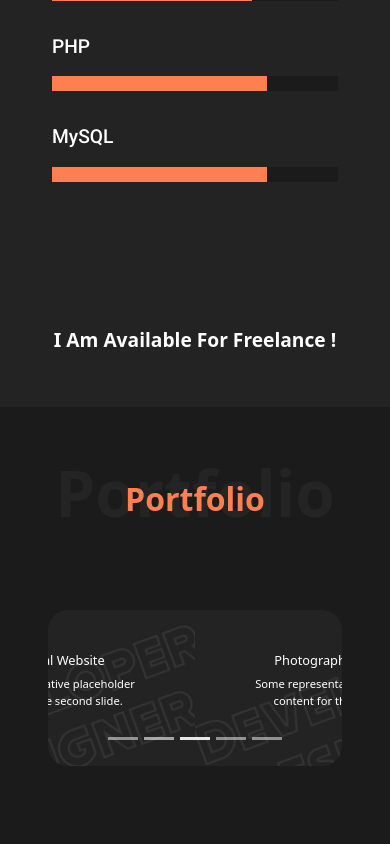
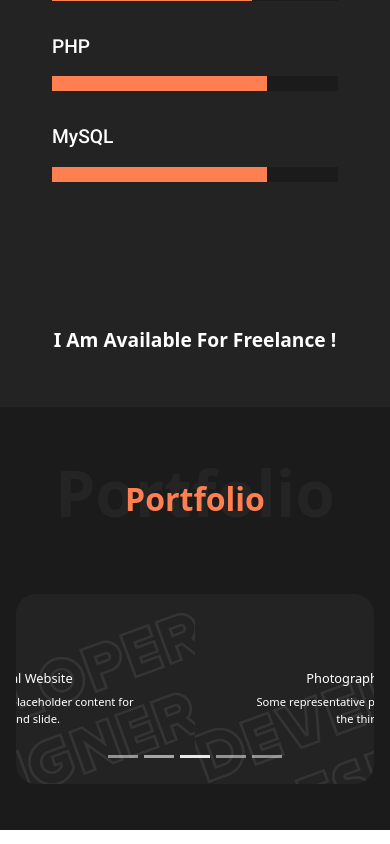
Before and after one commit to JCciasico/My-Portfolio, a Vue app: page / in a window 390 px wide. Shown: the part 2895-3739 px from the top of the page. Built offline with nearby package versions, Linux system fonts and the light colour scheme; a web font is replaced by a local one; what vue-scroll-reveal would draw is missing.

Commit message:
refactor: portfolio responsiveness

```diff
--- a/public/index.html
+++ b/public/index.html
@@ -5,7 +5,7 @@
     <meta http-equiv="X-UA-Compatible" content="IE=edge">
     <meta name="viewport" content="width=device-width,initial-scale=1.0">
     <link rel="icon" href="<%= BASE_URL %>favicon.ico">
-    <title>Luxion</title>
+    <title>JCC</title>
     <link rel="stylesheet" href="https://fonts.googleapis.com/css?family=Roboto:100,300,400,500,700,900">
     <link rel="stylesheet" href="https://cdn.jsdelivr.net/npm/@mdi/font@latest/css/materialdesignicons.min.css">
     <script defer src="https://use.fontawesome.com/releases/v5.15.4/js/all.js" integrity="sha384-rOA1PnstxnOBLzCLMcre8ybwbTmemjzdNlILg8O7z1lUkLXozs4DHonlDtnE7fpc" crossorigin="anonymous"></script>
--- a/src/components/PortfolioSection.vue
+++ b/src/components/PortfolioSection.vue
@@ -118,9 +118,9 @@ export default {
 @media(max-width:1000px){
     .carousel-body{
     padding-top:1rem;
-    padding-bottom: 2rem;
-    padding-left: 2rem;
-    padding-right: 2rem;
+    padding-bottom: 1rem;
+    padding-left: 1rem;
+    padding-right: 1rem;
     }
 }
 @media(max-width:900px){
@@ -148,5 +148,8 @@ export default {
     p{
         font-size: 0.7rem;
     }
+    .carousel-body{
+    padding: 0;
+    }
 }
 </style>
```
